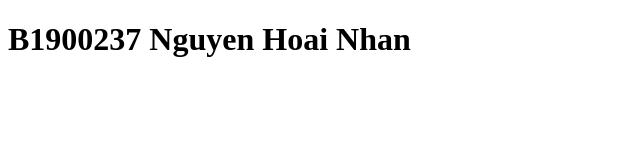
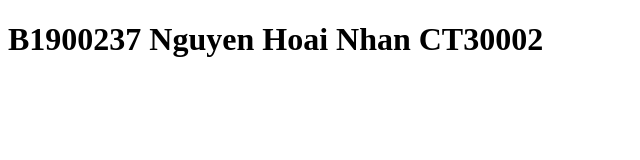
Before and after one commit to igrodbill2010/LAB1_Buoi2, a plain HTML site: page index.html in a window 1280 px wide. Shown: the whole page, without its empty margins (0-640 px from the left). Drawn offline with Linux system fonts and the light colour scheme.

Commit message:
modified index.html

```diff
--- a/index.html
+++ b/index.html
@@ -7,6 +7,6 @@
     <title>Document</title>
 </head>
 <body>
-    <h1> B1900237 Nguyen Hoai Nhan </h1>
+    <h1> B1900237 Nguyen Hoai Nhan CT30002  </h1>
 </body>
 </html>
```
